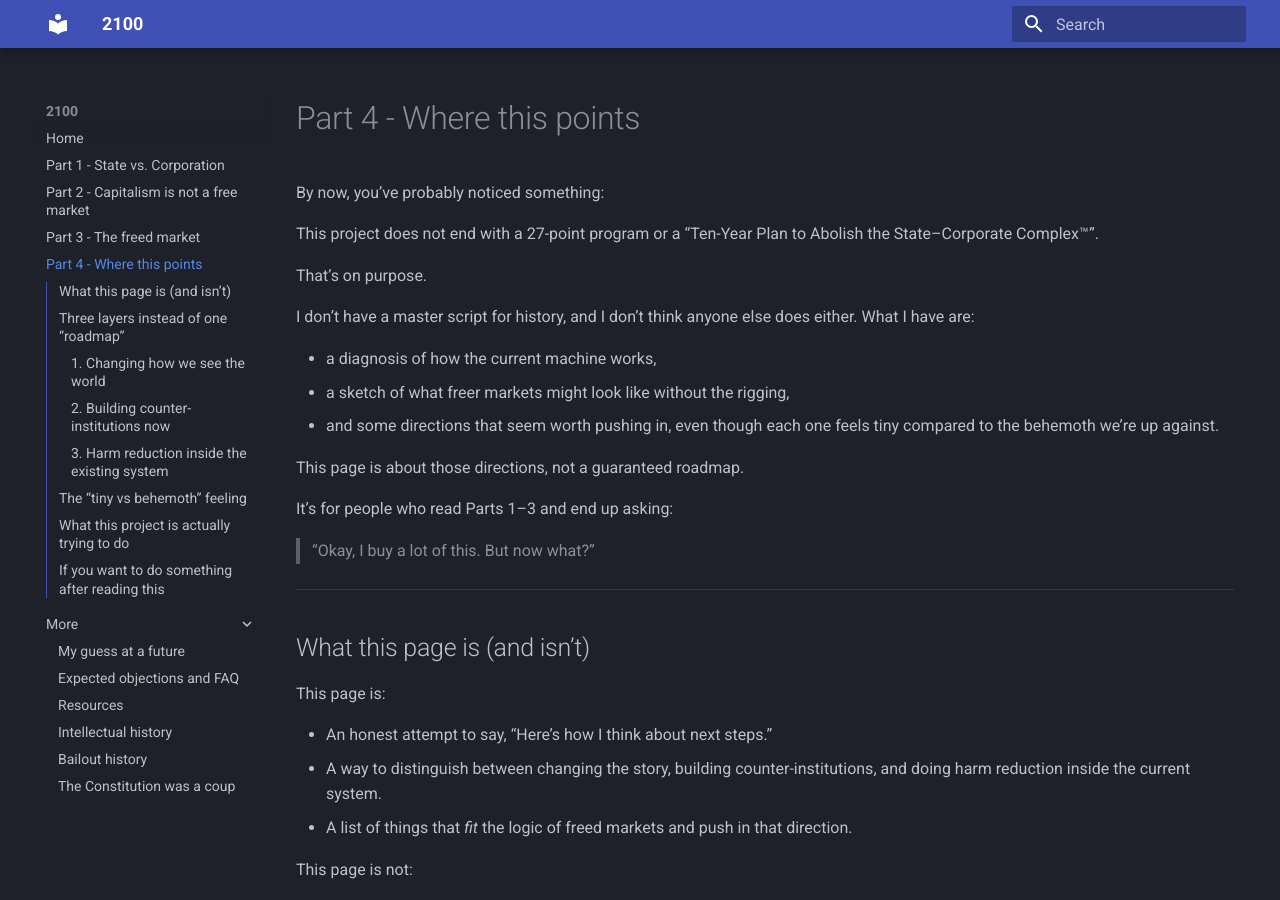
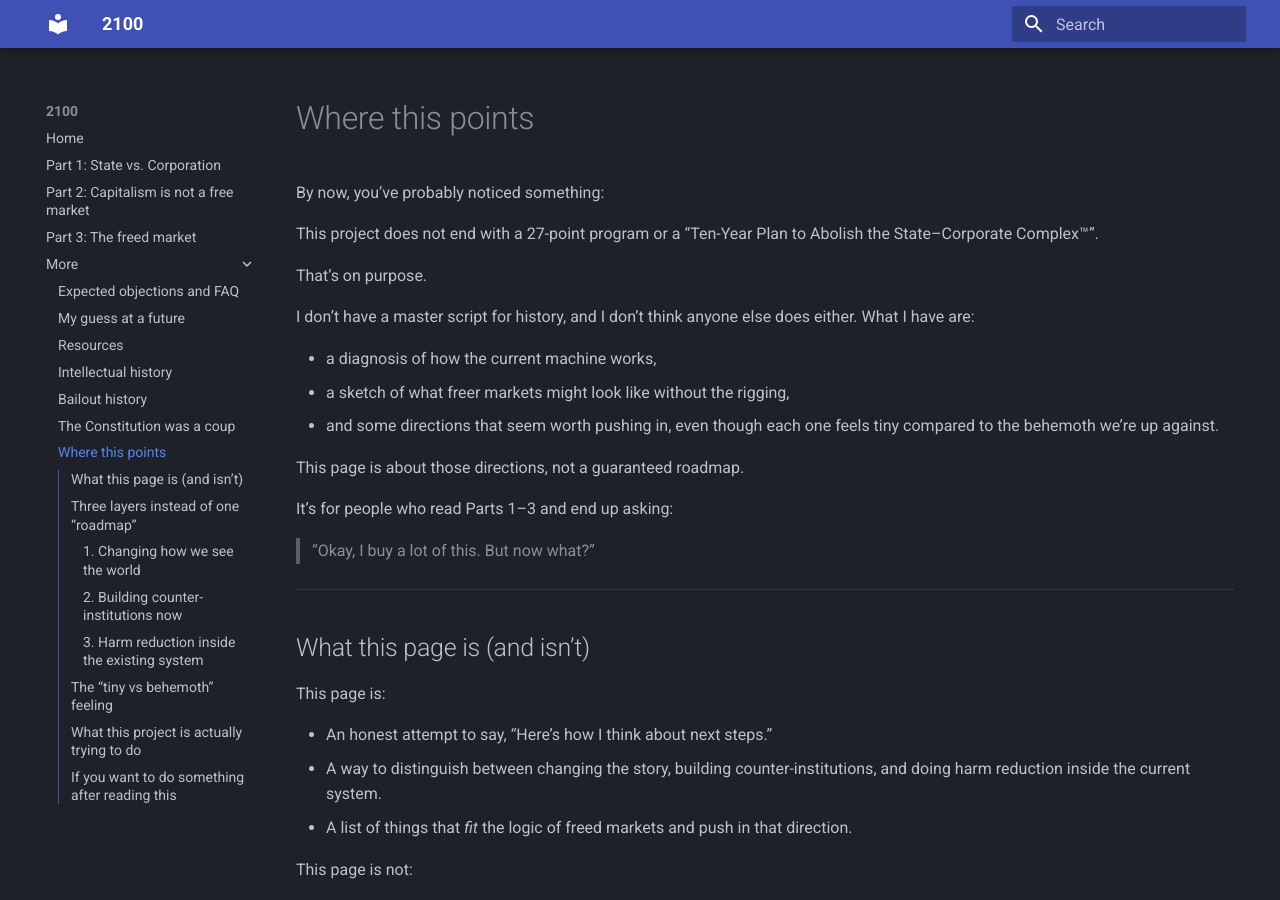
Before and after one commit to LucasVance/2100, an MkDocs documentation site: the page built from docs/more/where-this-points.md, in a window 1280 px wide and 900 px high. Built offline with MkDocs 1.6.1 and Material for MkDocs 9.7.7, drawn with Linux system fonts in a browser that asks for light colours.

Commit message:
Update structure

```diff
--- a/mkdocs.yml
+++ b/mkdocs.yml
@@ -7,14 +7,13 @@
     palette:
         scheme: slate
     features:
-        - navigation.expand # Keeps the sidebar useful if you add more pages later
         - toc.integrate # Puts the Table of Contents on the left, keeping the reading flow clean
         - content.footnote.tooltips
         - content.tooltips
 
 markdown_extensions:
     - admonition
-    - pymdownx.details # <--- THIS IS THE MAGIC ACCORDION FEATURE
+    - pymdownx.details
     - pymdownx.superfences
     - attr_list
     - footnotes
@@ -22,14 +21,14 @@
 
 nav:
     - Home: index.md
-    - "Part 1 - State vs. Corporation": state-vs-corp.md
-    - "Part 2 - Capitalism is not a free market": liberty.md
-    - "Part 3 - The freed market": freed-market.md
-    - "Part 4 - Where this points": where-this-points.md
+    - "Part 1: State vs. Corporation": state-vs-corp.md
+    - "Part 2: Capitalism is not a free market": liberty.md
+    - "Part 3: The freed market": freed-market.md
     - More:
-        - "My guess at a future": guess.md
-        - Expected objections and FAQ: objections.md
-        - Resources: resources.md
-        - Intellectual history: history.md
-        - Bailout history: bailouts.md
-        - The Constitution was a coup: coup.md
+          - Expected objections and FAQ: more/objections.md
+          - My guess at a future: more/guess.md
+          - Resources: more/resources.md
+          - Intellectual history: more/history.md
+          - Bailout history: more/bailouts.md
+          - The Constitution was a coup: more/coup.md
+          - Where this points: more/where-this-points.md
```
Also changed, not shown: docs/more/bailouts.md (renamed from docs/bailouts.md), docs/more/coup.md (renamed from docs/coup.md), docs/more/guess.md (renamed from docs/guess.md), docs/more/history.md (renamed from docs/history.md), docs/more/objections.md (renamed from docs/objections.md), docs/more/resources.md (renamed from docs/resources.md), docs/more/where-this-points.md (renamed from docs/where-this-points.md).
